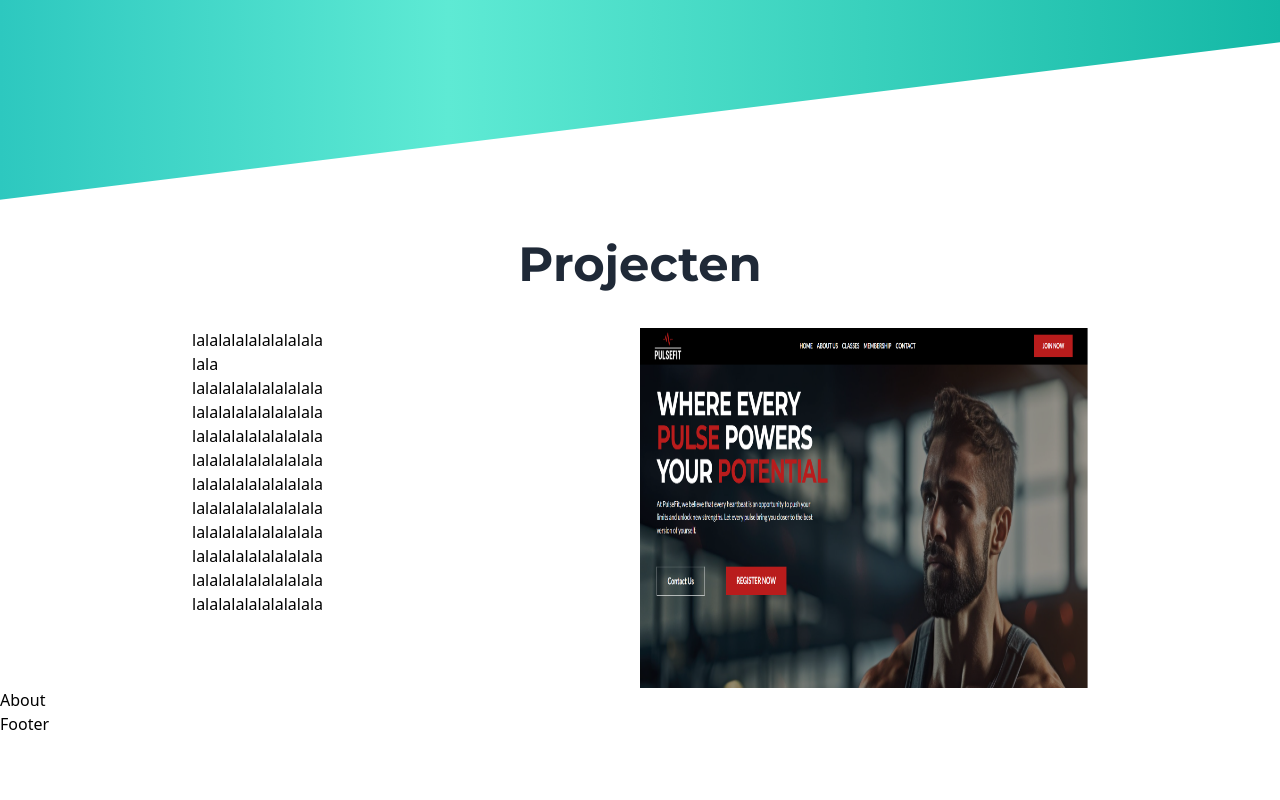
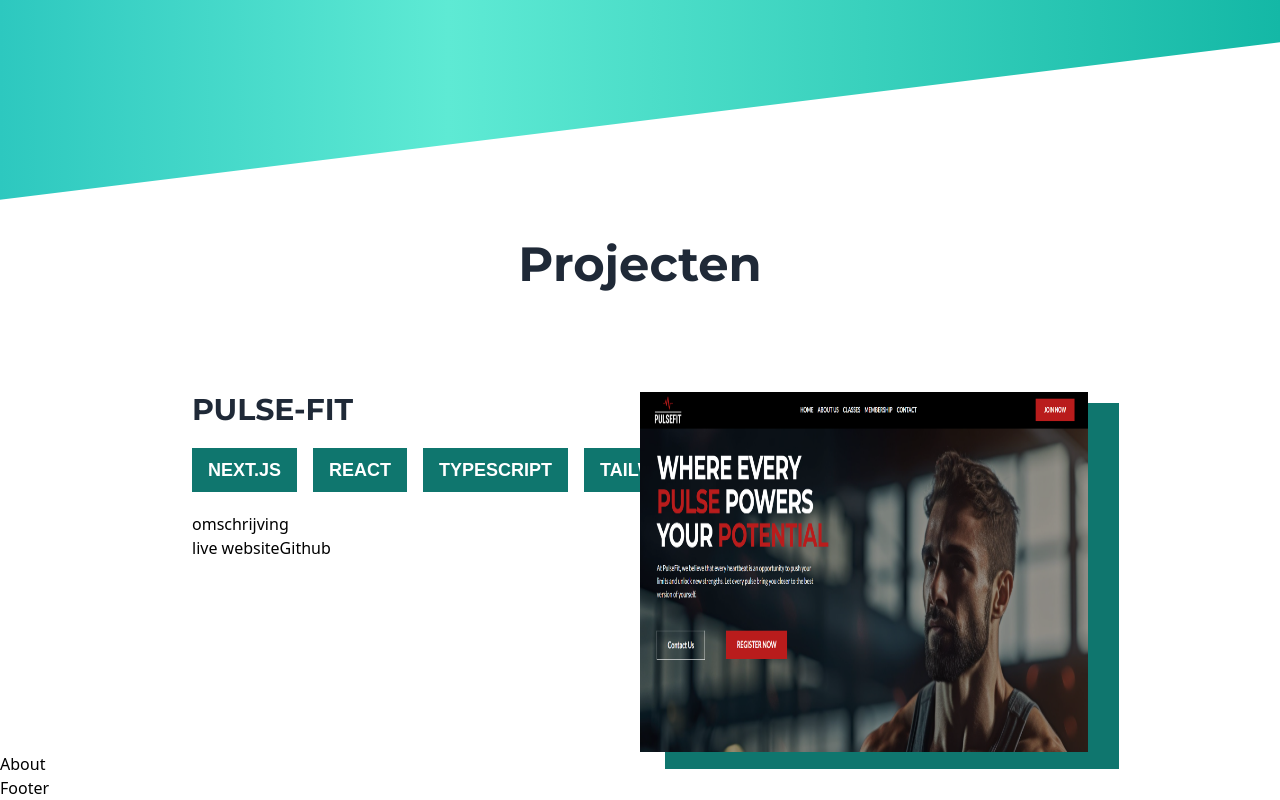
Before and after one commit to Quincy-Fer/portfolio, a React (Vite) app: page / in a window 1280 px wide. Shown: the part 1636-2436 px from the top of the page. Before the commit the page ends 2372 px from the top, so only its background shows below. Built offline with nearby package versions, Linux system fonts and the light colour scheme; a web font is replaced by a local one.

Commit message:
create custom box shadow, add styling and content for project

```diff
--- a/src/components/Projects.tsx
+++ b/src/components/Projects.tsx
@@ -1,5 +1,5 @@
 import React from "react";
-import pulsefit from '../assets/images/pulse-fit.png'
+import pulsefit from "../assets/images/pulse-fit.png";
 
 const Projects = () => {
   return (
@@ -8,25 +8,39 @@ const Projects = () => {
         Projecten
       </h2>
       {/* project 1 */}
-      <div className="grid grid-cols-2 h-[360px]">
-        <div>
-          <h4>lalalalalalalalalala</h4>
-          <p>lala</p>
-          <h4>lalalalalalalalalala</h4>
-          <h4>lalalalalalalalalala</h4>
-          <h4>lalalalalalalalalala</h4>
-          <h4>lalalalalalalalalala</h4>
-          <h4>lalalalalalalalalala</h4>
-          <h4>lalalalalalalalalala</h4>
-          <h4>lalalalalalalalalala</h4>
-          <h4>lalalalalalalalalala</h4>
-          <h4>lalalalalalalalalala</h4>
-          <h4>lalalalalalalalalala</h4>
+      <div className="grid grid-cols-2 h-[360px] mt-16">
+        {/* informatie project */}
+        <div className="">
+          <h4 className="text-gray-800 font-bold uppercase text-3xl font-montserrat">
+            Pulse-Fit
+          </h4>
+          <div className="flex py-5 gap-4">
+            <div className="bg-teal-700 px-4 py-2 font-semibold text-white font-barlow uppercase text-lg">
+              Next.js
+            </div>
+            <div className="bg-teal-700 px-4 py-2 font-semibold text-white font-barlow uppercase text-lg">
+              React
+            </div>
+            <div className="bg-teal-700 px-4 py-2 font-semibold text-white font-barlow uppercase text-lg">
+              Typescript
+            </div>
+            <div className="bg-teal-700 px-4 py-2 font-semibold text-white font-barlow uppercase text-lg">
+              Tailwind
+            </div>
+          </div>
+          <p>omschrijving</p>
 
+          <div className="flex">
+            <button>live website</button>
+            <button>Github</button>
+          </div>
         </div>
-        <img src={pulsefit} alt="" className="w-full h-full" />
-
-
+        {/* afbeelding */}
+        <img
+          src={pulsefit}
+          alt="image for gym website project"
+          className="w-full h-full shadow-md  box-shadow"
+        />
       </div>
     </section>
   );
--- a/src/index.css
+++ b/src/index.css
@@ -35,3 +35,7 @@ html {
     rgba(20, 184, 166, 1) 100%
   );
 }
+
+.box-shadow {-webkit-box-shadow: 28px 14px 0px 3px rgba(15,118,110,1);
+  -moz-box-shadow: 28px 14px 0px 3px rgba(15,118,110,1);
+  box-shadow: 28px 14px 0px 3px rgba(15,118,110,1);}
```
Also changed, not shown: src/assets/images/pulse-fit.png.
